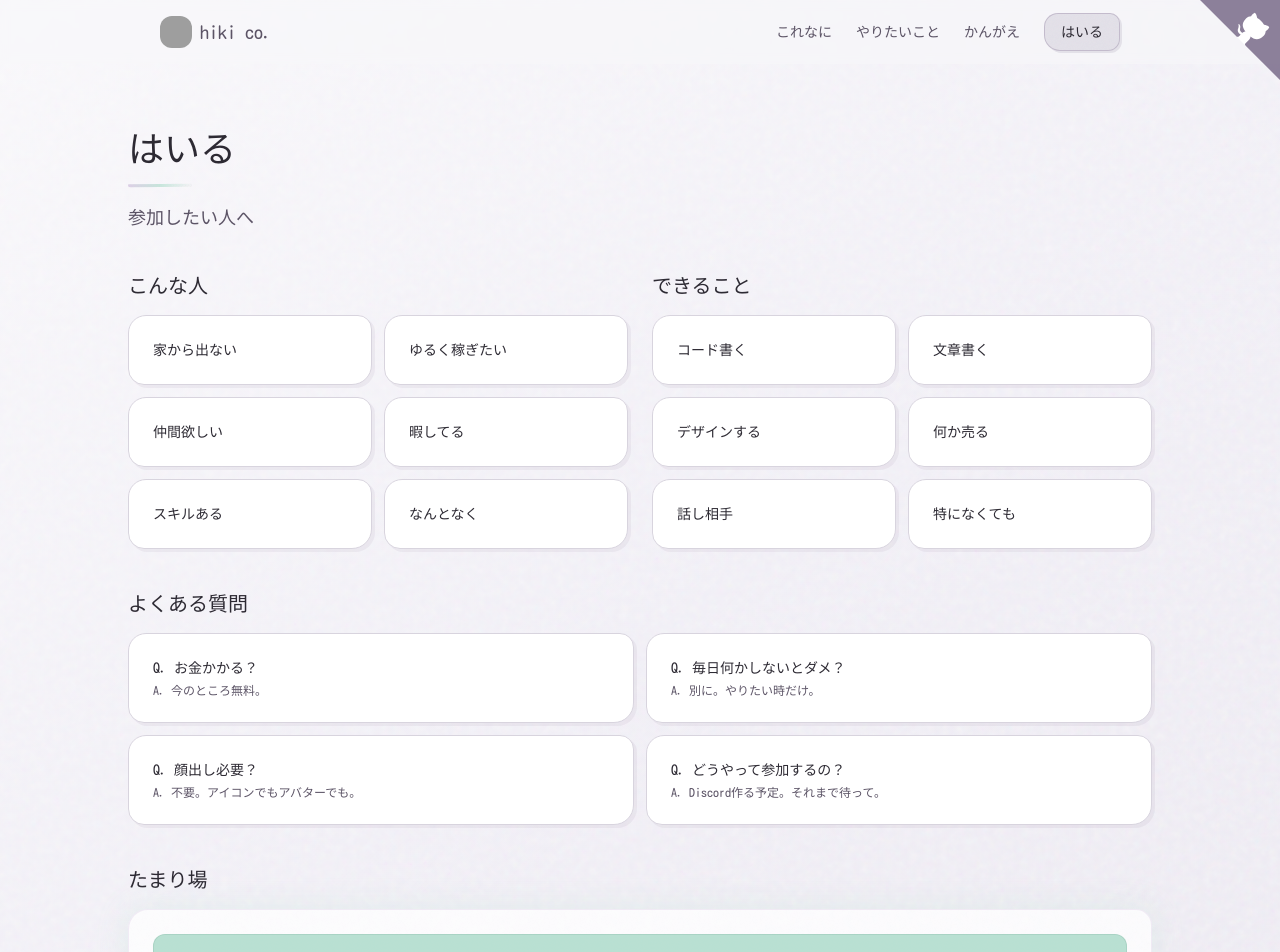
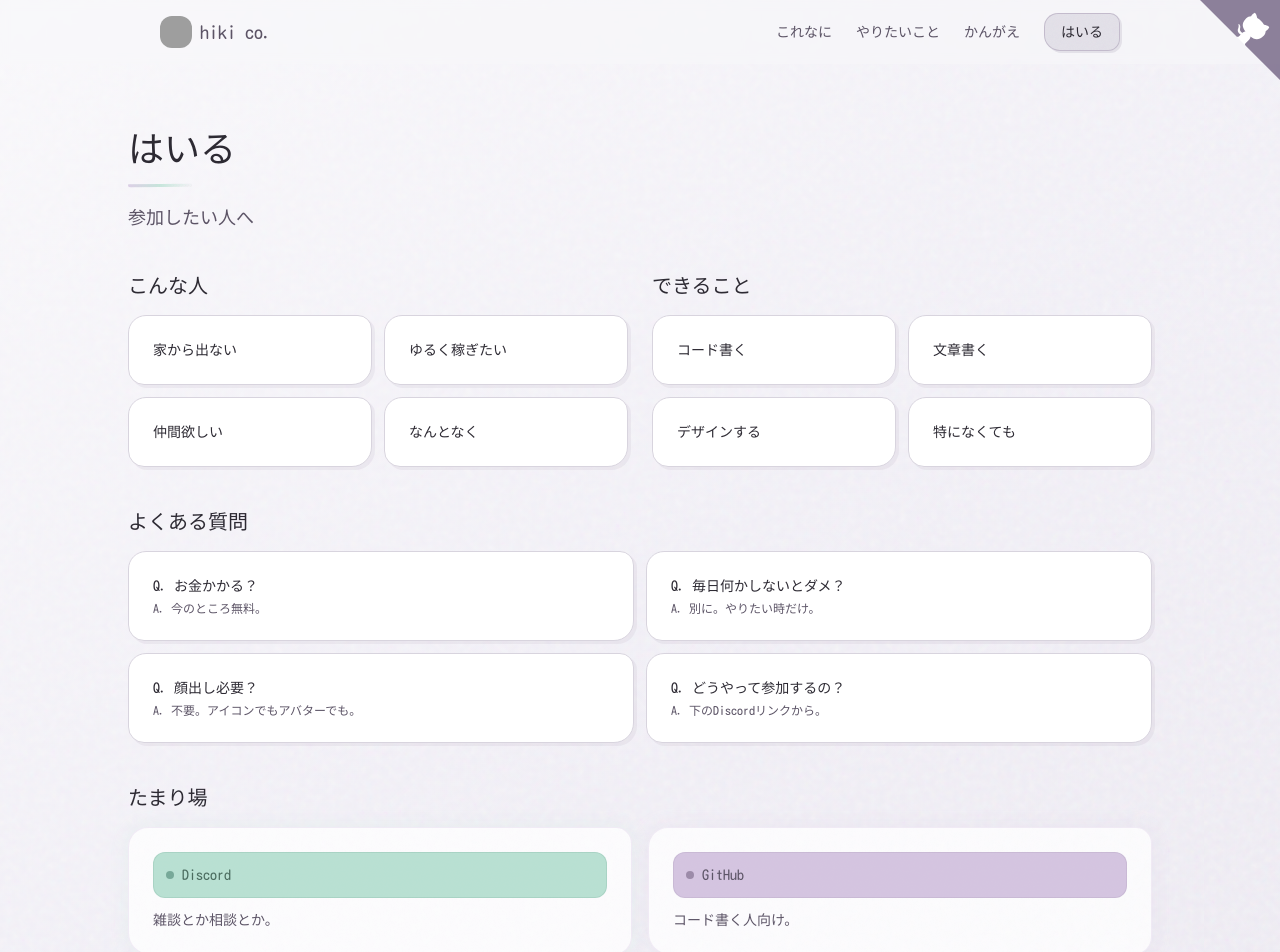
Before and after one commit to hiki-co/home, a Next.js app: page /join in a window 1280 px wide. Shown: the top 952 px of the page. Built offline with nearby package versions, Linux system fonts and the light colour scheme; grey boxes are pictures that could not be loaded.

Commit message:
参加ページの改善：冗長な項目を削減・Discord/GitHubリンク追加
Co-Authored-By: Claude Opus 4.5 <noreply@anthropic.com>

```diff
--- a/src/app/join/page.tsx
+++ b/src/app/join/page.tsx
@@ -27,12 +27,6 @@ export default function JoinPage() {
                   <h4 className="text-sm text-foreground font-medium">仲間欲しい</h4>
                 </div>
                 <div className="hiki-card-interactive">
-                  <h4 className="text-sm text-foreground font-medium">暇してる</h4>
-                </div>
-                <div className="hiki-card-interactive">
-                  <h4 className="text-sm text-foreground font-medium">スキルある</h4>
-                </div>
-                <div className="hiki-card-interactive">
                   <h4 className="text-sm text-foreground font-medium">なんとなく</h4>
                 </div>
               </div>
@@ -50,12 +44,6 @@ export default function JoinPage() {
                 </div>
                 <div className="hiki-card-interactive">
                   <h4 className="text-sm text-foreground font-medium">デザインする</h4>
-                </div>
-                <div className="hiki-card-interactive">
-                  <h4 className="text-sm text-foreground font-medium">何か売る</h4>
-                </div>
-                <div className="hiki-card-interactive">
-                  <h4 className="text-sm text-foreground font-medium">話し相手</h4>
                 </div>
                 <div className="hiki-card-interactive">
                   <h4 className="text-sm text-foreground font-medium">特になくても</h4>
@@ -82,7 +70,7 @@ export default function JoinPage() {
               </div>
               <div className="hiki-card-interactive group">
                 <div className="text-sm text-foreground mb-1 group-hover:text-primary transition-colors">Q. どうやって参加するの？</div>
-                <div className="text-xs text-muted-foreground">A. Discord作る予定。それまで待って。</div>
+                <div className="text-xs text-muted-foreground">A. 下のDiscordリンクから。</div>
               </div>
             </div>
           </div>
@@ -90,14 +78,37 @@ export default function JoinPage() {
           {/* Contact */}
           <div className="animate-fade-in-up stagger-4">
             <h2 className="text-xl font-light text-foreground mb-4">たまり場</h2>
-            <div className="glass rounded-2xl p-6" style={{ boxShadow: '0 0 30px rgba(184, 224, 210, 0.3)' }}>
-              <div className="p-4 rounded-lg mb-3" style={{ background: 'var(--pastel-mint)', border: '1px solid rgba(107, 158, 142, 0.2)' }}>
-                <div className="text-sm flex items-center gap-2" style={{ color: '#4a6b5e' }}>
-                  <span className="w-2 h-2 rounded-full animate-pulse" style={{ background: '#6b9e8e' }}></span>
-                  Discord準備中
+            <div className="grid grid-cols-1 md:grid-cols-2 gap-4">
+              <a
+                href="https://discord.gg/mcYFM3zWZh"
+                target="_blank"
+                rel="noopener noreferrer"
+                className="glass rounded-2xl p-6 transition-all hover:scale-[1.01]"
+                style={{ boxShadow: '0 0 20px rgba(184, 224, 210, 0.2)' }}
+              >
+                <div className="p-3 rounded-lg mb-3" style={{ background: 'var(--pastel-mint)', border: '1px solid rgba(107, 158, 142, 0.2)' }}>
+                  <div className="text-sm flex items-center gap-2" style={{ color: '#4a6b5e' }}>
+                    <span className="w-2 h-2 rounded-full animate-pulse" style={{ background: '#6b9e8e' }}></span>
+                    Discord
+                  </div>
                 </div>
-              </div>
-              <p className="text-sm text-muted-foreground">入っても入らなくてもいい。</p>
+                <p className="text-sm text-muted-foreground">雑談とか相談とか。</p>
+              </a>
+              <a
+                href="https://github.com/hiki-co"
+                target="_blank"
+                rel="noopener noreferrer"
+                className="glass rounded-2xl p-6 transition-all hover:scale-[1.01]"
+                style={{ boxShadow: '0 0 20px rgba(212, 196, 224, 0.2)' }}
+              >
+                <div className="p-3 rounded-lg mb-3" style={{ background: 'var(--pastel-lavender)', border: '1px solid rgba(155, 138, 168, 0.2)' }}>
+                  <div className="text-sm flex items-center gap-2" style={{ color: '#5c5466' }}>
+                    <span className="w-2 h-2 rounded-full" style={{ background: '#9b8aa8' }}></span>
+                    GitHub
+                  </div>
+                </div>
+                <p className="text-sm text-muted-foreground">コード書く人向け。</p>
+              </a>
             </div>
           </div>
         </div>
```
